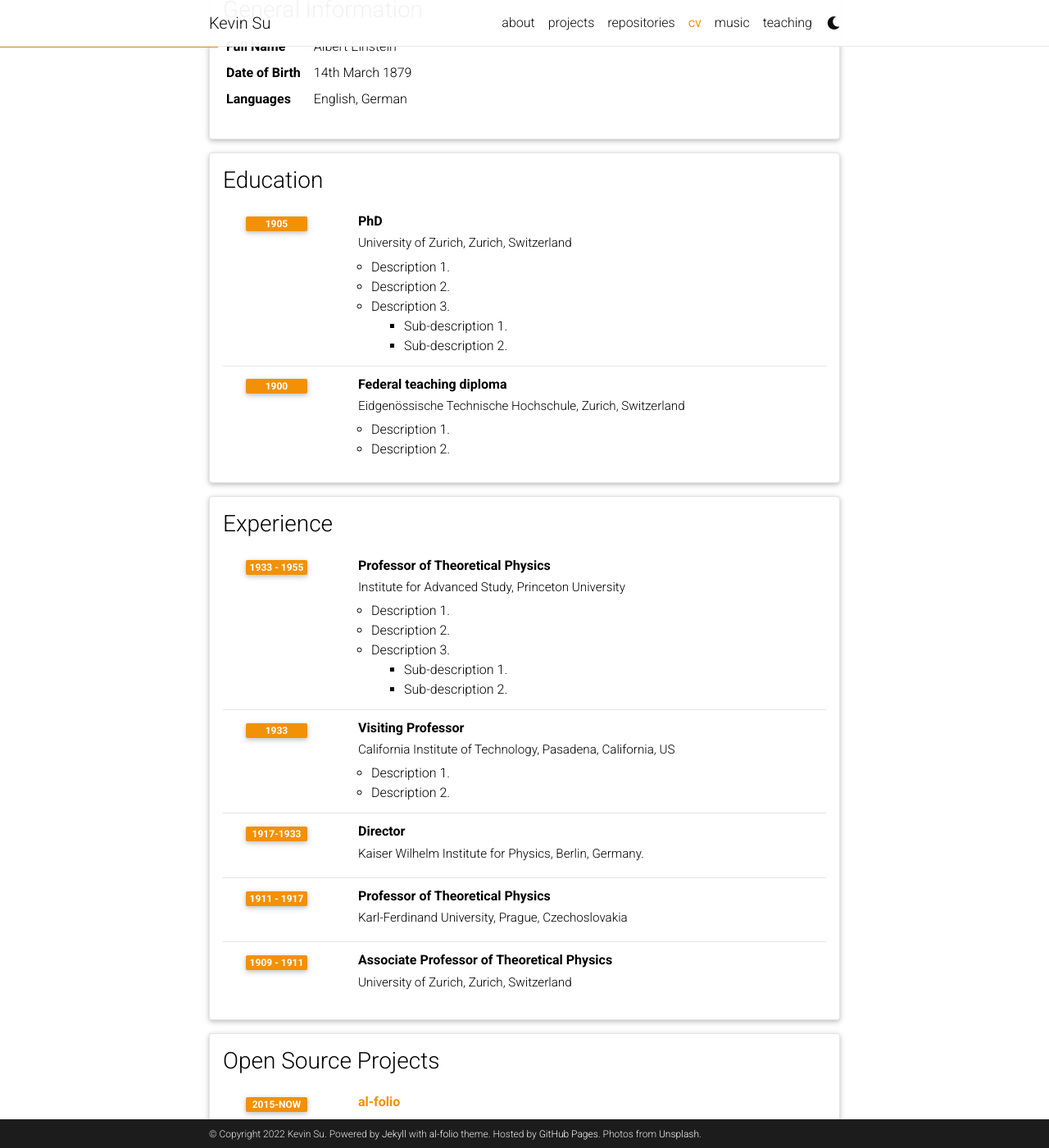
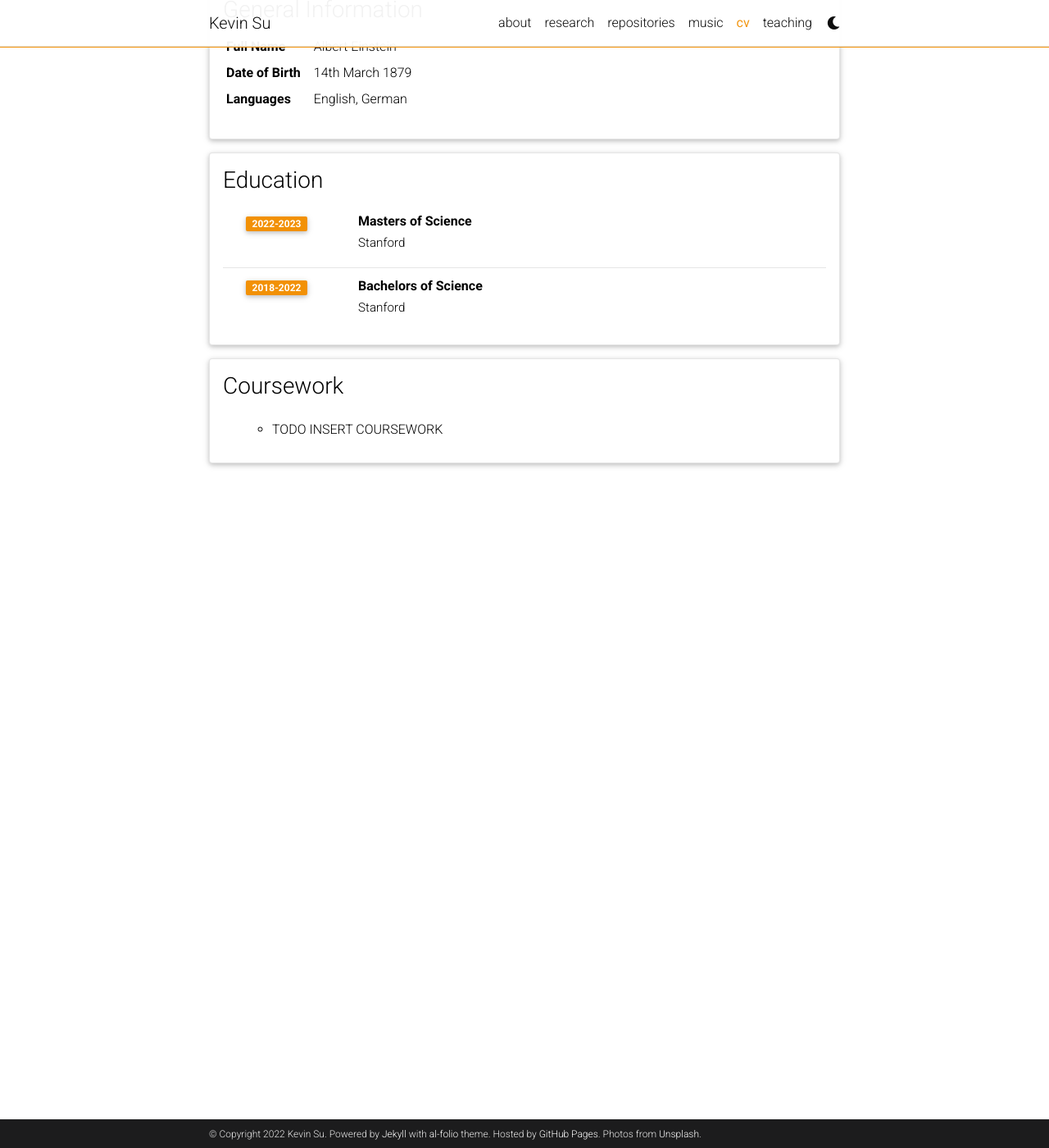
Before and after one commit to kevin20841/kevin20841.github.io, a Jekyll site: the page built from _pages/cv.md, in a window 1280 px wide and 1400 px high, scrolled down 207 px. Shown: the whole window at 82% size. Built offline with Jekyll 4.4.1, drawn with Linux system fonts in a browser that asks for light colours; comment, search, counter and statistics services are not loaded; a style sheet for code colours, icons or effects is not loaded; some of the changed text lies outside the part shown.

Commit message:
Update CV

```diff
--- a/_data/cv.yml
+++ b/_data/cv.yml
@@ -11,87 +11,19 @@
 - title: Education
   type: time_table
   contents:
-    - title: PhD
-      institution: University of Zurich, Zurich, Switzerland
-      year: 1905
+    - title: Masters of Science
+      institution: Stanford
+      year: 2022-2023
       description:
-        - Description 1.
-        - Description 2.
-        - title: Description 3.
-          contents:
-            - Sub-description 1.
-            - Sub-description 2.
-    - title: Federal teaching diploma
-      institution: Eidgenössische Technische Hochschule, Zurich, Switzerland
-      year: 1900
+
+    - title: Bachelors of Science
+      institution: Stanford
+      year: 2018-2022
       description:
-        - Description 1.
-        - Description 2.
 
-- title: Experience
+- title: Coursework
   type: time_table
   contents:
-    - title: Professor of Theoretical Physics
-      institution: Institute for Advanced Study, Princeton University
-      year: 1933 - 1955
-      description:
-        - Description 1.
-        - Description 2.
-        - title: Description 3.
-          contents:
-            - Sub-description 1.
-            - Sub-description 2.
-    - title: Visiting Professor
-      institution: California Institute of Technology, Pasadena, California, US
-      year: 1933
-      description:
-        - Description 1.
-        - Description 2.
-
-    - title: Director
-      institution: Kaiser Wilhelm Institute for Physics, Berlin, Germany.
-      year: 1917-1933
-
-    - title: Professor of Theoretical Physics
-      institution: Karl-Ferdinand University, Prague, Czechoslovakia
-      year: 1911 - 1917
-      description:
-
-    - title: Associate Professor of Theoretical Physics
-      institution: University of Zurich, Zurich, Switzerland
-      year: 1909 - 1911
-
-- title: Open Source Projects
-  type: time_table
-  contents:
-    - title: <a href="https://github.com/alshedivat/al-folio">al-folio</a>
-      year: 2015-now
-      description: A beautiful, simple, clean, and responsive Jekyll theme for academics.
-
-- title: Honors and Awards
-  type: time_table
-  contents:
-    - year: 1921
+    - year:
       items:
-        - Nobel Prize in Physics
-        - Matteucci Medal
-    - year: 2029
-      items:
-        - Max Planck Medal
-
-- title: Academic Interests
-  type: nested_list
-  contents:
-    - title: Topic 1.
-      items:
-        - Description 1.
-        - Description 2.
-    - title: Topic 2.
-      items:
-        - Description 1.
-        - Description 2.
-
-- title: Other Interests
-  type: list
-  contents:
-    - <u>Hobbies:</u> Hobby 1, Hobby 2, etc.
+        - TODO INSERT COURSEWORK
--- a/_pages/projects.md
+++ b/_pages/research.md
@@ -1,7 +1,7 @@
 ---
 layout: page
-title: projects
-permalink: /projects/
+title: research
+permalink: /research/
 description: A growing collection of your cool projects.
 nav: true
 nav_order: 2
```
Also changed, not shown: _pages/cv.md (+2 -2 lines).
